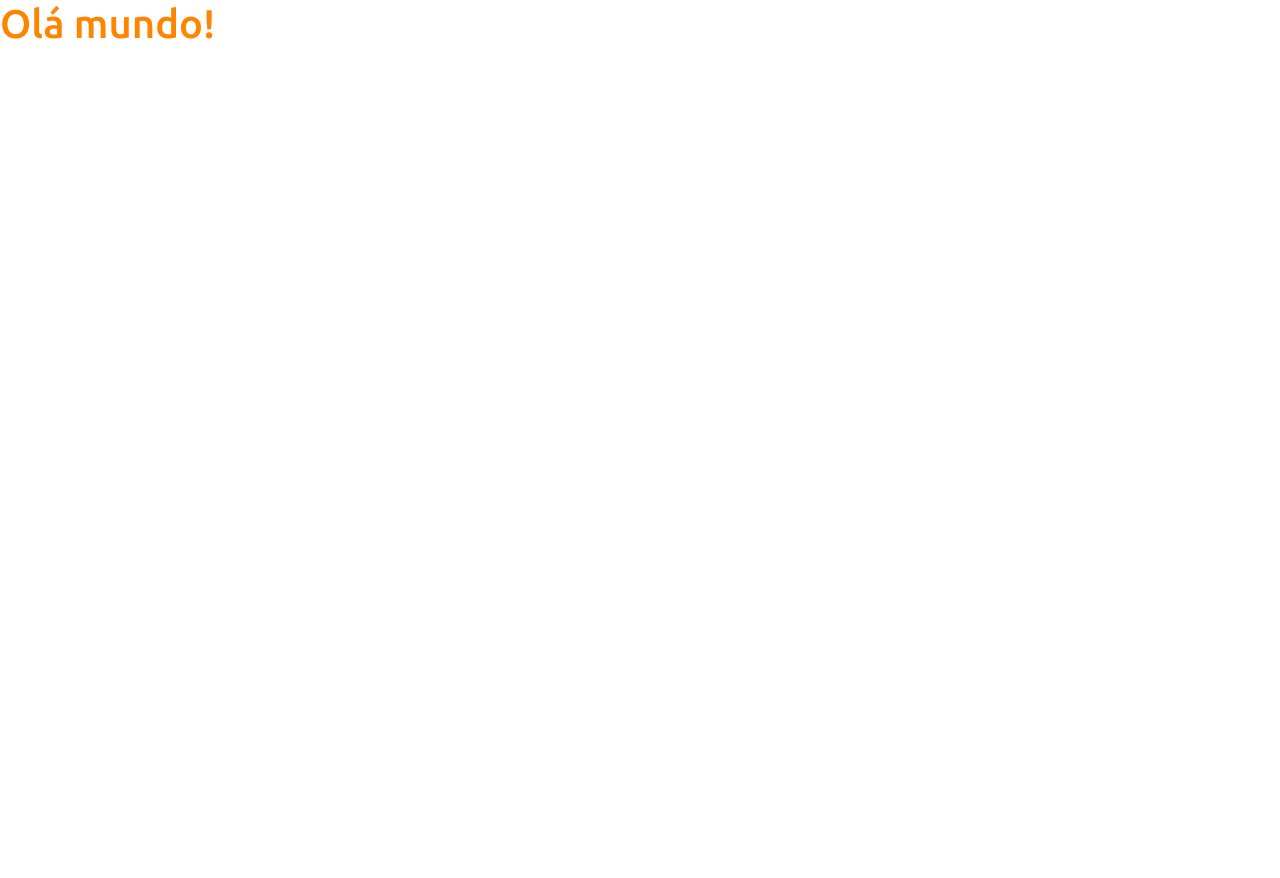
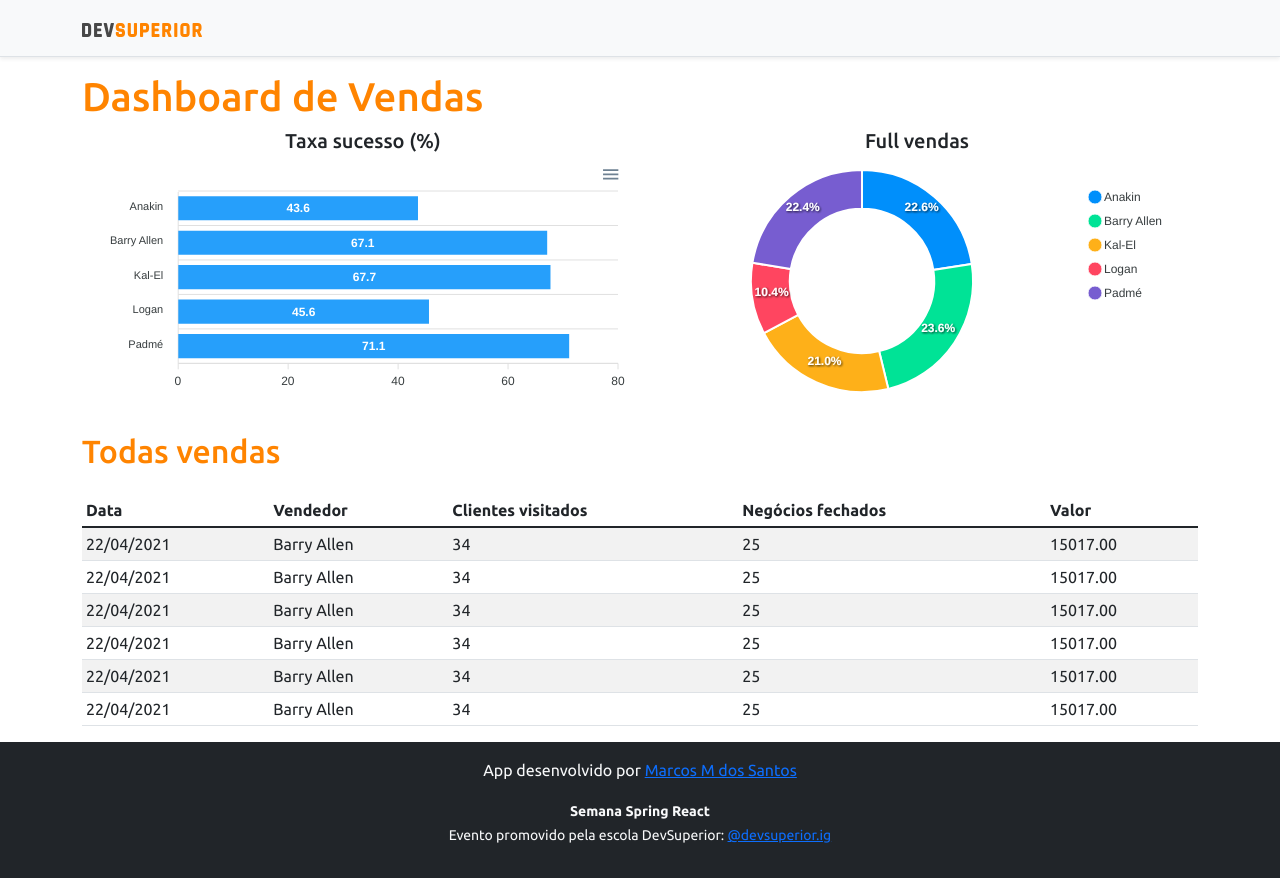
Before and after one commit to MarcoSofia/projetosmmssds6, a React (Create React App) app in the folder frontend/: page / in a window 1280 px wide. Before the commit the page ends 800 px from the top, so only its background shows below. Built offline with nearby package versions, Linux system fonts and the light colour scheme.

Commit message:
Basic static components

```diff
--- a/frontend/package.json
+++ b/frontend/package.json
@@ -10,8 +10,10 @@
     "@types/node": "^12.0.0",
     "@types/react": "^17.0.0",
     "@types/react-dom": "^17.0.0",
+    "apexcharts": "^3.28.1",
     "bootstrap": "^5.1.1",
     "react": "^17.0.2",
+    "react-apexcharts": "^1.3.9",
     "react-dom": "^17.0.2",
     "react-scripts": "4.0.3",
     "typescript": "^4.1.2",
--- a/frontend/src/App.tsx
+++ b/frontend/src/App.tsx
@@ -1,11 +1,37 @@
+import BarChart from "components/BarChart";
+import DataTable from "components/DataTable";
+import DonutChart from "components/DonutChart";
+import Footer from "components/Footer";
+import NavBar from "components/NavBar";
+
+
 
 
 function App() {
   return (
-    <div>
-      <h1 className="text-primary"> Olá mundo!</h1>
+    <>
+      <NavBar />
+      <div className="container">
+        <h1 className="text-primary py=3">Dashboard de Vendas</h1>
 
-    </div>
+        <div className="row px-3">
+          <div className="col-sm-6">
+            <h5 className="text-center text-secundary">Taxa sucesso (%)</h5>
+            <BarChart />
+          </div>
+          <div className="col px-6">
+            <h5  className="text-center text-secundary">Full vendas</h5>
+            <DonutChart />
+          </div>
+
+        </div>
+        <div className="py-3">
+          <h2 className="text-primary">Todas vendas</h2>
+        </div>
+        <DataTable />
+      </div>
+      <Footer />
+    </>
   );
 }
 
--- /dev/null
+++ b/frontend/src/components/BarChart/index.tsx
@@ -0,0 +1,34 @@
+import Chart from 'react-apexcharts';
+const BarChart = () => {
+
+    const options = {
+        plotOptions: {
+            bar: {
+                horizontal: true,
+            }
+        },
+    };
+
+    const mockData = {
+        labels: {
+            categories: ['Anakin', 'Barry Allen', 'Kal-El', 'Logan', 'Padmé']
+        },
+        series: [
+            {
+                name: "% Sucesso",
+                data: [43.6, 67.1, 67.7, 45.6, 71.1]
+            }
+        ]
+    };
+    return (
+
+       <Chart
+       options={{ ...options, xaxis: mockData.labels}}
+       series={mockData.series}
+       type="bar"
+       height="240"
+       />
+    );
+}
+
+export default BarChart;
--- /dev/null
+++ b/frontend/src/components/DataTable/index.tsx
@@ -0,0 +1,64 @@
+const DataTable = () => {
+    return (
+        <div className="table-responsive">
+            <table className="table table-striped table-sm">
+                <thead>
+                    <tr>
+                        <th>Data</th>
+                        <th>Vendedor</th>
+                        <th>Clientes visitados</th>
+                        <th>Negócios fechados</th>
+                        <th>Valor</th>
+                    </tr>
+                </thead>
+                <tbody>
+                    <tr>
+                        <td>22/04/2021</td>
+                        <td>Barry Allen</td>
+                        <td>34</td>
+                        <td>25</td>
+                        <td>15017.00</td>
+                    </tr>
+                    <tr>
+                        <td>22/04/2021</td>
+                        <td>Barry Allen</td>
+                        <td>34</td>
+                        <td>25</td>
+                        <td>15017.00</td>
+                    </tr>
+                    <tr>
+                        <td>22/04/2021</td>
+                        <td>Barry Allen</td>
+                        <td>34</td>
+                        <td>25</td>
+                        <td>15017.00</td>
+                    </tr>
+                    <tr>
+                        <td>22/04/2021</td>
+                        <td>Barry Allen</td>
+                        <td>34</td>
+                        <td>25</td>
+                        <td>15017.00</td>
+                    </tr>
+                    <tr>
+                        <td>22/04/2021</td>
+                        <td>Barry Allen</td>
+                        <td>34</td>
+                        <td>25</td>
+                        <td>15017.00</td>
+                    </tr>
+                    <tr>
+                        <td>22/04/2021</td>
+                        <td>Barry Allen</td>
+                        <td>34</td>
+                        <td>25</td>
+                        <td>15017.00</td>
+                    </tr>
+                </tbody>
+            </table>
+        </div>
+
+    );
+}
+
+export default DataTable;
--- /dev/null
+++ b/frontend/src/components/DonutChart/index.tsx
@@ -0,0 +1,25 @@
+import Chart from 'react-apexcharts';
+const DonutChart = () => {
+
+    const mockData = {
+        series: [477138, 499928, 444867, 220426, 473088],
+        labels: ['Anakin', 'Barry Allen', 'Kal-El', 'Logan', 'Padmé']
+    }
+
+    const options = {
+        legend: {
+            show: true
+        }
+    }
+    return (
+
+        <Chart
+            options={{ ...options, labels: mockData.labels }}
+            series={mockData.series}
+            type="donut"
+            height="240"
+        />
+    );
+}
+
+export default DonutChart;
--- /dev/null
+++ b/frontend/src/components/Footer/index.tsx
@@ -0,0 +1,13 @@
+const Footer = () => {
+    return (
+        <footer className="footer mt-auto py-3 bg-dark">
+            <div className="container">
+                <p className="text-light">App desenvolvido por <a href="https://github.com/marcos1970moreirasantos" target="_blank" rel="noreferrer">Marcos M dos Santos</a></p>
+                <p className="text-light"><small><strong>Semana Spring React</strong><br />
+                    Evento promovido pela escola DevSuperior: <a href="https://instagram.com/devsuperior.ig" target="_blank" rel="noreferrer">@devsuperior.ig</a></small></p>
+            </div>
+        </footer>
+    );
+}
+
+export default Footer;
--- /dev/null
+++ b/frontend/src/components/NavBar/index.tsx
@@ -0,0 +1,14 @@
+import ImgDsDark from 'assets/img/ds-dark.svg';
+const NavBar = () => {
+    return (
+        <div className="d-flex flex-column flex-md-row align-items-center p-3 px-md-4 mb-3 bg-light border-bottom shadow-sm">
+            <div className="container">
+                <nav className="my-2 my-md-0 mr-md-3">
+                    <img src={ImgDsDark} alt="DevSuperior" width="120" />
+                </nav>
+            </div>
+        </div>
+    );
+}
+
+export default NavBar;
```
Also changed, not shown: frontend/src/assets/img/ds-dark.svg (added), 1 other file (tests, documents, lock files or other folders).
